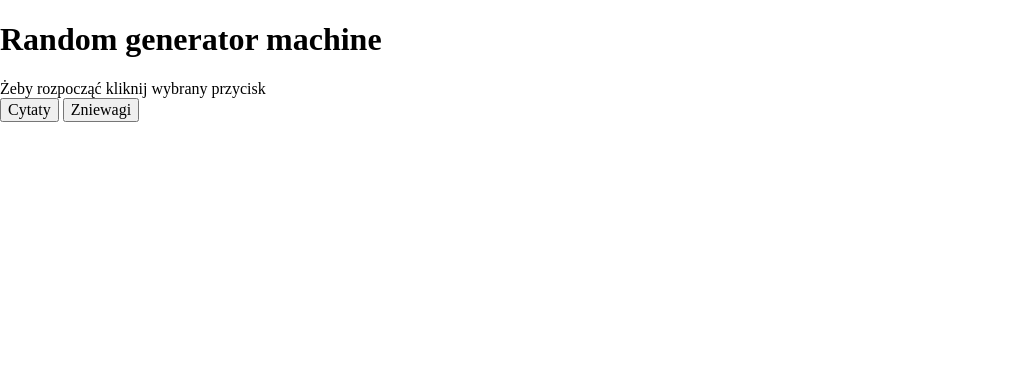
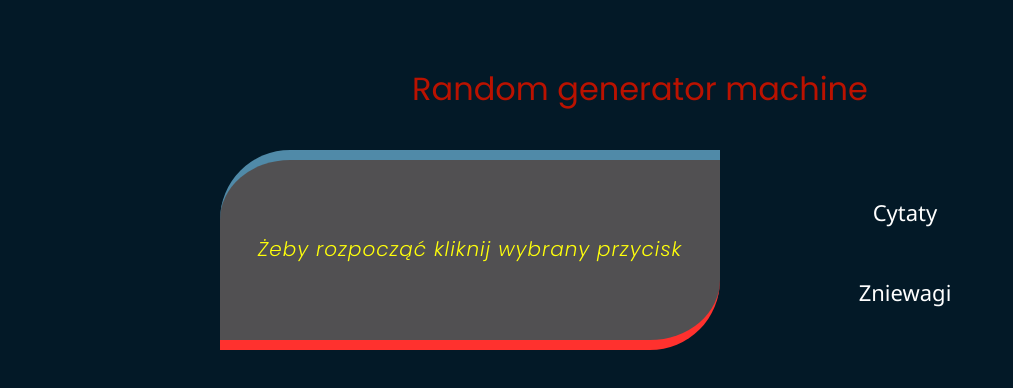
Before and after one commit to Patrycja-dz/generator, a plain HTML site: page index.html in a window 1280 px wide. Shown: the whole page, without its empty margins (0-1013 px from the left). Drawn offline with nearby package versions, Linux system fonts and the light colour scheme; the site is published under a folder, as on GitHub Pages, so addresses that start at the root find nothing.

Commit message:
change path

```diff
--- a/index.html
+++ b/index.html
@@ -11,7 +11,7 @@
     <link rel="preconnect" href="https://fonts.gstatic.com">
     <link href="https://fonts.googleapis.com/css2?family=Noto+Sans&family=Poppins:ital,wght@0,400;1,300&display=swap"
         rel="stylesheet">
-    <link href="/css/style.css" rel="stylesheet">
+    <link href="./css/style.css" rel="stylesheet">
     <title>Random Generator Machine</title>
     <script defer src="script.js"></script>
 
```
